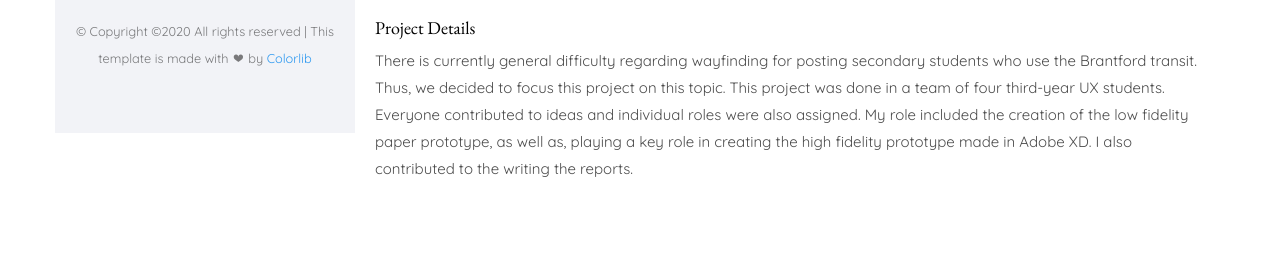
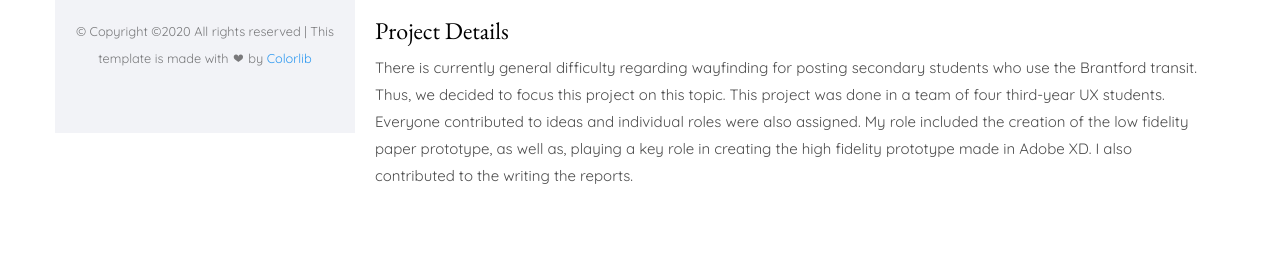
Before and after one commit to huynh4470/portfolio-old-, a plain HTML site: page project2.html in a window 1280 px wide. Shown: the part 519-781 px from the top of the page. Drawn offline with nearby package versions, Linux system fonts and the light colour scheme; files whose address does not match are found by name; a web font is replaced by a local one.

Commit message:
Update project2.html

```diff
--- a/project2.html
+++ b/project2.html
@@ -90,7 +90,7 @@ Copyright &copy;<script>document.write(new Date().getFullYear());</script> All r
 		Your browser does not support the video tag.
 	  </video>
     <br>
-			 <h4>Project Details</h4>
+			 <h3>Project Details</h3>
 			 <p> There is currently general difficulty regarding wayfinding for posting secondary students who use the Brantford transit. Thus, we decided to focus this project on this topic. This project was done in a team of four third-year UX students. Everyone contributed to ideas and individual roles were also assigned. My role included the creation of the low fidelity paper prototype, as well as, playing a key role in creating the high fidelity prototype made in Adobe XD. I also contributed to the writing the reports.  </p>
 
 				<section class="colorlib-experience" >
```
